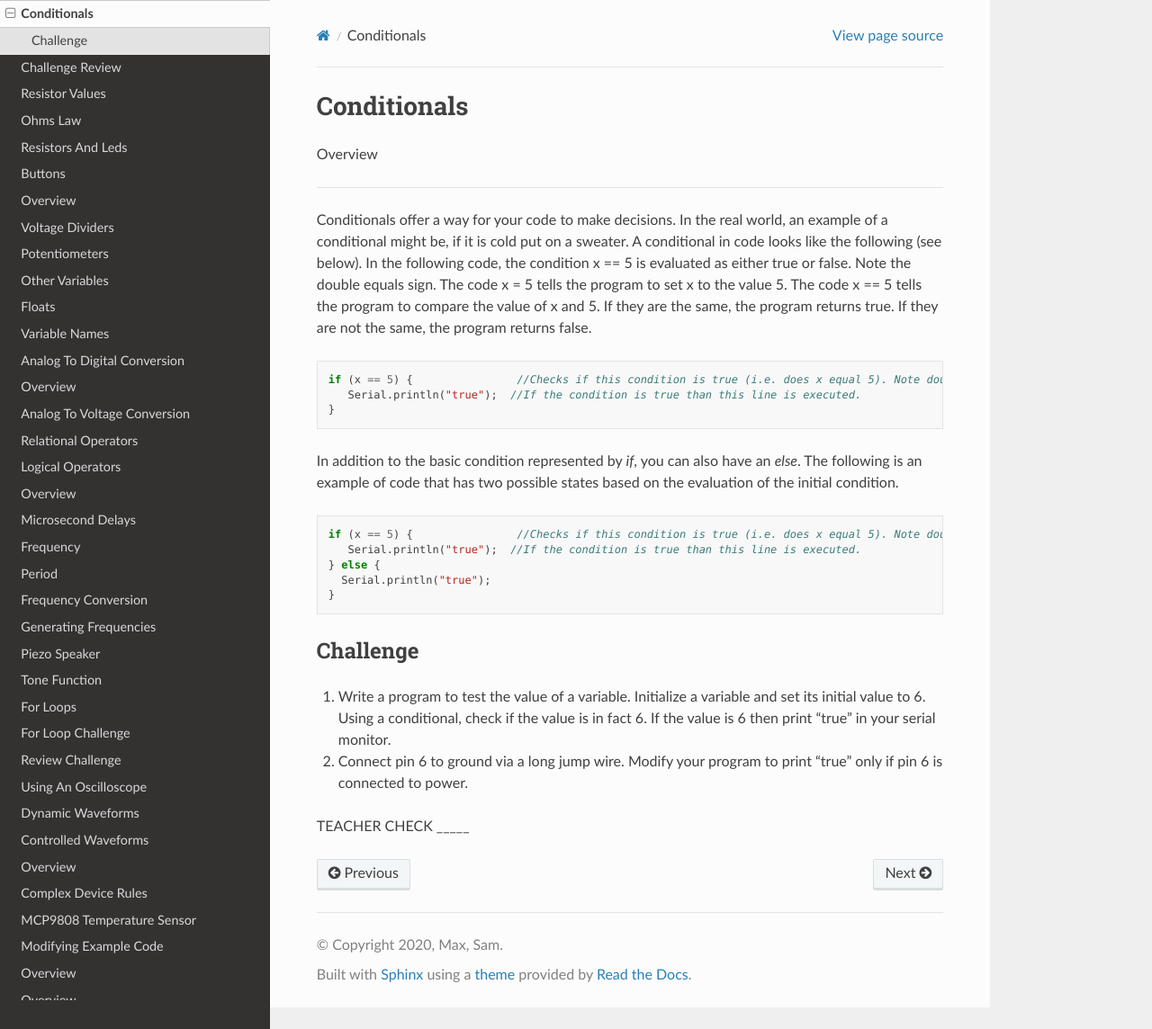
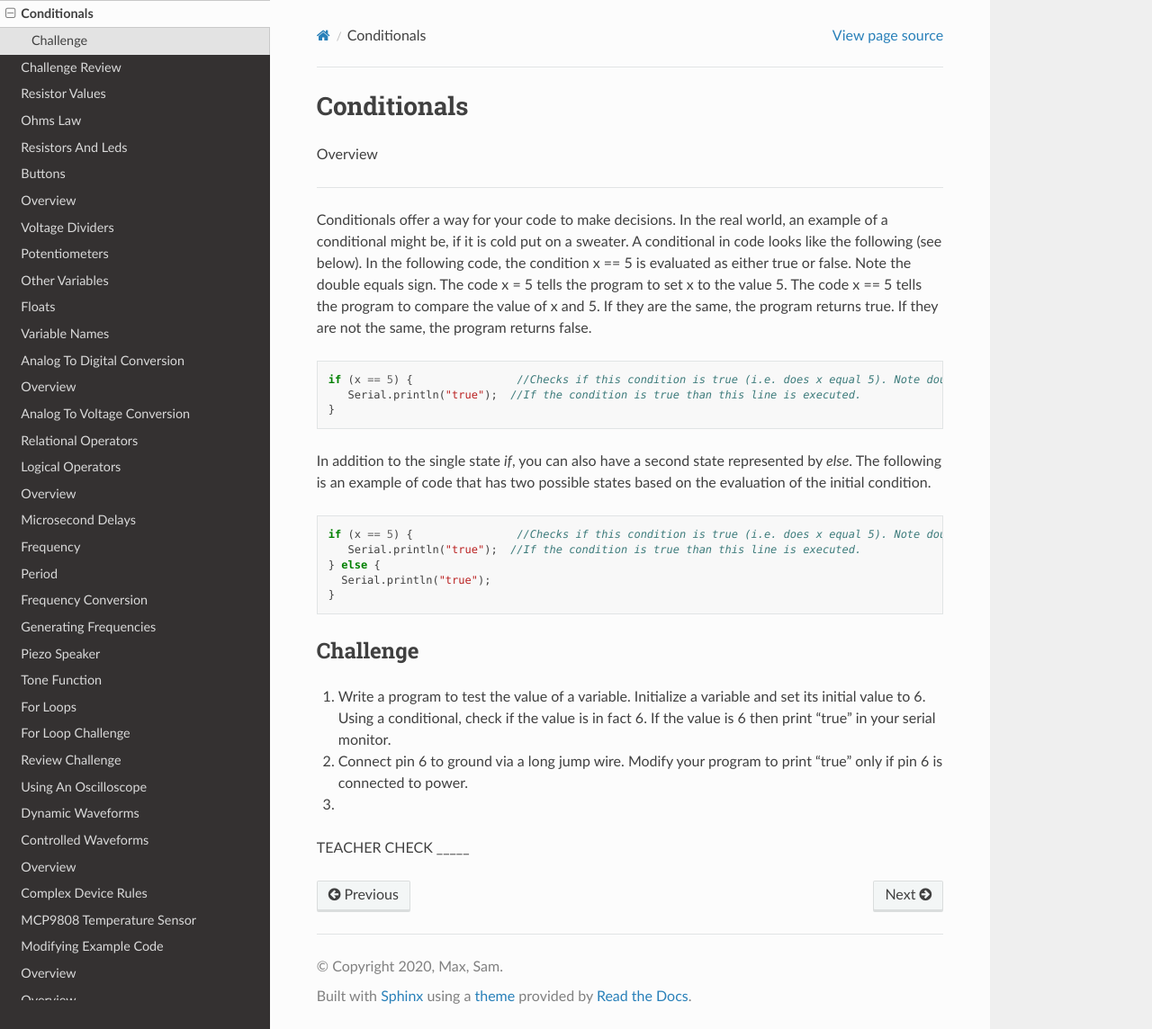
Before and after one commit to maxtkc/mvths-wiki, a Sphinx documentation site: the page built from docs/012a-conditional.rst, in a window 1280 px wide and 1144 px high. Shown: the whole window at 90% size. Built offline with Sphinx 7.4.7 and the Read the Docs theme 2.0.0, drawn with Linux system fonts in a browser that asks for light colours; pages that are not in the unit, such as notebooks, are missing from menus.

Commit message:
Update 012a-conditional.rst

```diff
--- a/docs/012a-conditional.rst
+++ b/docs/012a-conditional.rst
@@ -13,7 +13,7 @@
       Serial.println("true");  //If the condition is true than this line is executed.
    }
 
-In addition to the basic condition represented by *if*, you can also have an *else*. The following is an example of code that has two possible states based on the evaluation of the initial condition.
+In addition to the single state  *if*, you can also have a second state represented by *else*. The following is an example of code that has two possible states based on the evaluation of the initial condition.
 
 .. code-block:: c
 
@@ -30,4 +30,6 @@
 
 #. Connect pin 6 to ground via a long jump wire. Modify your program to print "true" only if pin 6 is connected to power.
 
+#.
+
 TEACHER CHECK \_\_\_\_\_
```
